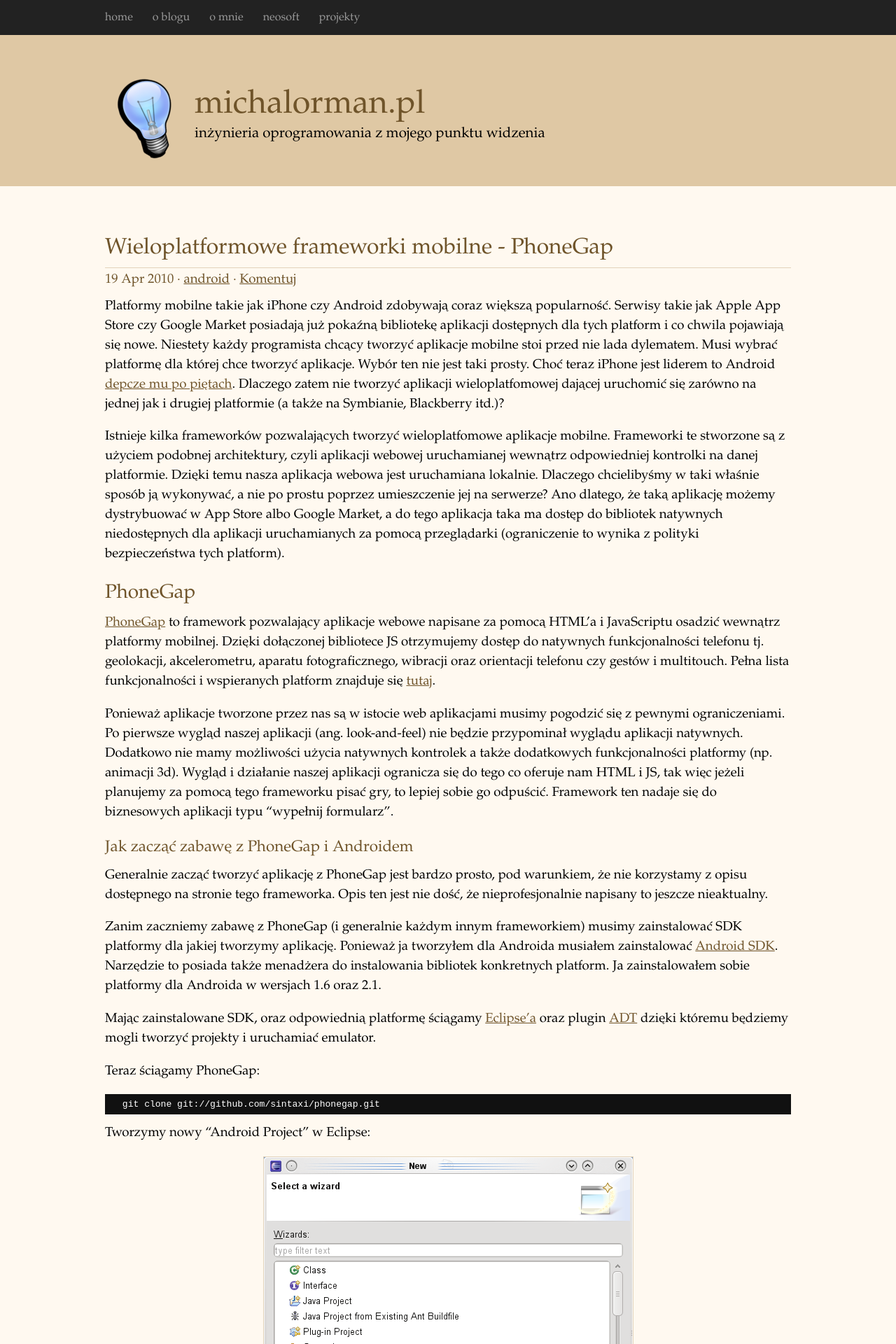
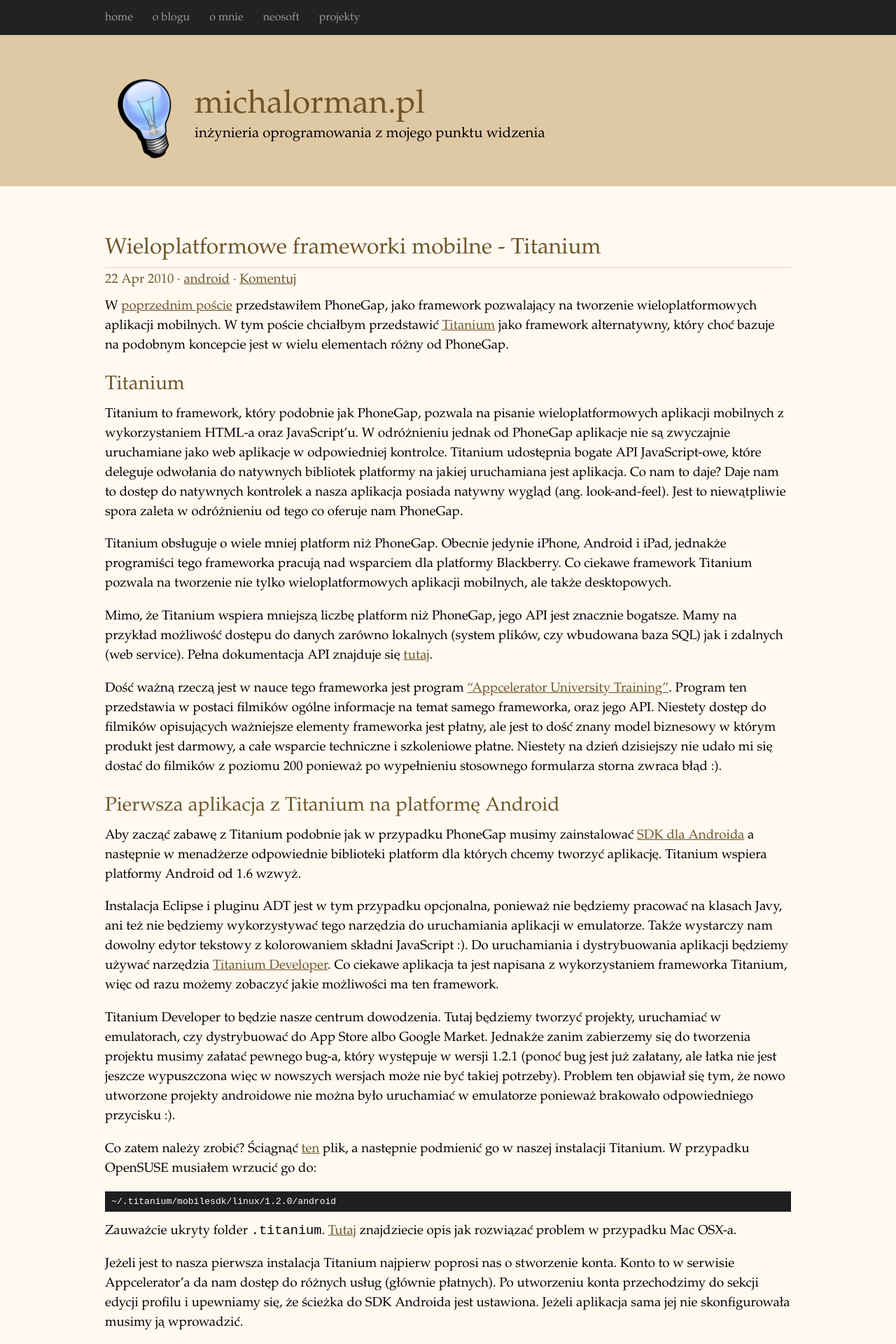
Before and after one commit to michalorman/michalorman-blog-old, a Jekyll site: the page built from index.html, in a window 1280 px wide. Shown: the top 1920 px of the page at 70% size. Built offline with Jekyll 4.4.1, drawn with Linux system fonts in a browser that asks for light colours; Markdown is read by kramdown in place of the engine named in the settings; comment, search, counter and statistics services are not loaded; some of the changed text lies outside the part shown.

Commit message:
Added post about Titanium.

```diff
--- /dev/null
+++ b/blog/android/_posts/2010-04-22-wieloplatformowe-frameworki-mobilne-titanium.markdown
@@ -0,0 +1,112 @@
+---
+layout: post
+title: Wieloplatformowe frameworki mobilne - Titanium
+description: Titanium to framework pozwalający tworzyć wieloplatformowe aplikacje mobilne. Jego zaletą jest możliwość korzystania z natywnych kontrolek co powoduje, że aplikacja wygląda tak jak natywna aplikacja napisana na daną platformę.
+keywords: titanium android phonegap iphone android symbian blackberry framework
+navbar_pos: 1
+---
+W [poprzednim poście](/blog/2010/04/wieloplatformowe-frameworki-mobilne-phonegap/) przedstawiłem PhoneGap, jako
+framework pozwalający na tworzenie wieloplatformowych aplikacji mobilnych. W tym poście chciałbym przedstawić
+[Titanium](http://developer.appcelerator.com/) jako framework alternatywny, który choć bazuje na podobnym koncepcie
+jest w wielu elementach różny od PhoneGap.
+
+## Titanium
+
+Titanium to framework, który podobnie jak PhoneGap, pozwala na pisanie wieloplatformowych aplikacji mobilnych
+z wykorzystaniem HTML-a oraz JavaScript'u. W odróżnieniu jednak od PhoneGap aplikacje nie są zwyczajnie uruchamiane
+jako web aplikacje w odpowiedniej kontrolce. Titanium udostępnia bogate API JavaScript-owe, które deleguje odwołania
+do natywnych bibliotek platformy na jakiej uruchamiana jest aplikacja. Co nam to daje? Daje nam to dostęp do
+natywnych kontrolek a nasza aplikacja posiada natywny wygląd (ang. look-and-feel). Jest to niewątpliwie spora zaleta
+w odróżnieniu od tego co oferuje nam PhoneGap.
+
+Titanium obsługuje o wiele mniej platform niż PhoneGap. Obecnie jedynie iPhone, Android i iPad, jednakże programiści
+tego frameworka pracują nad wsparciem dla platformy Blackberry. Co ciekawe framework Titanium pozwala na tworzenie
+nie tylko wieloplatformowych aplikacji mobilnych, ale także desktopowych.
+
+Mimo, że Titanium wspiera mniejszą liczbę platform niż PhoneGap, jego API jest znacznie bogatsze. Mamy na przykład
+możliwość dostępu do danych zarówno lokalnych (system plików, czy wbudowana baza SQL) jak i zdalnych (web service).
+Pełna dokumentacja API znajduje się [tutaj](http://developer.appcelerator.com/apidoc/mobile/latest).
+
+Dość ważną rzeczą jest w nauce tego frameworka jest program ["Appcelerator University Training"](http://developer.appcelerator.com/training).
+Program ten przedstawia w postaci filmików ogólne informacje na temat samego frameworka, oraz jego API. Niestety
+dostęp do filmików opisujących ważniejsze elementy frameworka jest płatny, ale jest to dość znany model biznesowy
+w którym produkt jest darmowy, a całe wsparcie techniczne i szkoleniowe płatne. Niestety na dzień dzisiejszy nie
+udało mi się dostać do filmików z poziomu 200 ponieważ po wypełnieniu stosownego formularza storna zwraca błąd
+:).
+
+## Pierwsza aplikacja z Titanium na platformę Android
+
+Aby zacząć zabawę z Titanium podobnie jak w przypadku PhoneGap musimy zainstalować [SDK dla Androida](http://developer.android.com/sdk/index.html)
+a następnie w menadżerze odpowiednie biblioteki platform dla których chcemy tworzyć aplikację. Titanium wspiera
+platformy Android od 1.6 wzwyż.
+
+Instalacja Eclipse i pluginu ADT jest w tym przypadku opcjonalna, ponieważ nie będziemy pracować na klasach Javy,
+ani też nie będziemy wykorzystywać tego narzędzia do uruchamiania aplikacji w emulatorze. Także wystarczy nam
+dowolny edytor tekstowy z kolorowaniem składni JavaScript :). Do uruchamiania i dystrybuowania aplikacji
+będziemy używać narzędzia [Titanium Developer](http://www.appcelerator.com/products/download/). Co ciekawe
+aplikacja ta jest napisana z wykorzystaniem frameworka Titanium, więc od razu możemy zobaczyć jakie możliwości
+ma ten framework.
+
+Titanium Developer to będzie nasze centrum dowodzenia. Tutaj będziemy tworzyć projekty, uruchamiać w emulatorach,
+czy dystrybuować do App Store albo Google Market. Jednakże zanim zabierzemy się do tworzenia projektu musimy
+załatać pewnego bug-a, który występuje w wersji 1.2.1 (ponoć bug jest już załatany, ale łatka nie jest jeszcze wypuszczona
+więc w nowszych wersjach może nie być takiej potrzeby). Problem ten objawiał się tym, że nowo utworzone projekty
+androidowe nie można było uruchamiać w emulatorze ponieważ brakowało odpowiedniego przycisku :).
+
+Co zatem należy zrobić? Ściągnąć [ten](http://github.com/appcelerator/titanium_mobile/raw/55fea80fe28a5940b890c2291ec68b7a756a3c27/support/android/android.py)
+plik, a następnie podmienić go w naszej instalacji Titanium. W przypadku OpenSUSE musiałem wrzucić go do:
+
+    ~/.titanium/mobilesdk/linux/1.2.0/android
+
+Zauważcie ukryty folder ``.titanium``. [Tutaj](http://developer.appcelerator.com/question/12931/getting-the-error)
+znajdziecie opis jak rozwiązać problem w przypadku Mac OSX-a.
+
+Jeżeli jest to nasza pierwsza instalacja Titanium najpierw poprosi nas o stworzenie konta. Konto to w serwisie
+Appcelerator'a da nam dostęp do różnych usług (głównie płatnych). Po utworzeniu konta przechodzimy do sekcji edycji
+profilu i upewniamy się, że ścieżka do SDK Androida jest ustawiona. Jeżeli aplikacja sama jej nie skonfigurowała
+musimy ją wprowadzić.
+
+<a href="/images/titanium/edit-profile.png" rel="colorbox" title="Powiększ obrazek"><img src="/images/titanium/edit-profile.png" alt="Edycja profilu" /></a>
+
+Teraz możemy stworzyć nowy projekt. Przechodzimy do panelu projektów, klikamy "New Project" i wypełniamy formularz:
+
+<a href="/images/titanium/new-project.png" rel="colorbox" title="Powiększ obrazek"><img src="/images/titanium/new-project.png" alt="Nowy projekt" /></a>
+
+Upewniamy się, że nasze SDK Androida zostało wykryte i klikamy "Create Project".
+
+Titanium stworzy nam odpowiednią strukturę projektu. Możemy teraz uruchomić ją w emulatorze i zobaczyć czy
+wszystko jest w porządku. Przechodzimy do "Test & Package", wybieramy wersję platformy którą chcemy emulować,
+a także rodzaj ekranu i poziom komunikatów (domyślnie jest to "Info").
+
+<a href="/images/titanium/launch.png" rel="colorbox" title="Powiększ obrazek"><img src="/images/titanium/launch.png" alt="Uruchamianie aplikacji" /></a>
+
+Klikamy "Launch" i czekamy aż Titanium uruchomi emulator, zbuduje naszą aplikację i zainstaluje ją.
+
+<a href="/images/titanium/run.png" rel="colorbox" title="Powiększ obrazek"><img src="/images/titanium/run.png" alt="Emulacja" /></a>
+
+Działa! Widzimy także, że w odróżnieniu od PhoneGap nasza aplikacja ma natywny dla Androida wygląd. Na tym etapie zostawię
+tę aplikację może jeszcze przyjdzie czas na bardziej dogłębne zapoznanie się z tym frameworkiem.
+
+## Wady i zalety
+
+Główną zaletą frameworka Titanium jest możliwość dostępu do natywnych kontrolek platformy, przez co aplikacja
+posiada natywny dla tej platformy wygląd. Osiągnięto to przez mapowanie wywołań JavaScript'owych na odpowiednie
+wywołania API platformy na której aplikacja jest uruchomiona. Kolejną zaletą jest Titanium Developer, czyli swoiste
+centrum dowodzenia z poziomu którego tworzymy i zarządzamy aplikacjami.
+
+Ogromną wadą tego frameworka jest brak możliwości debugowania naszej aplikacji inaczej niż poprzez wyświetlanie
+logów. Generalnie nasza aplikacja musi być uruchomiona na jakiejś konkretnej platformie przez co nie ma możliwości
+stworzenia zautomatyzowanych testów. Możliwe, że istnieje jakaś aplikacja do tego celu wewnątrz konkretnych
+platform, ale samo Titanium nie przychodzi nam z żadnym konkretnym rozwiązaniem.
+
+## Podsumowanie
+
+Framework Titanium podobnie jak PhoneGap pozwala nam tworzyć wieloplatformowe aplikacje mobilne. Wyróżnikiem tego
+frameworka jest możliwość odwoływania się poprzez bibliotekę JavaScript'ową bezpośrednio do natywnych kontrolek,
+przez co nasza aplikacja wygląda i działa tak jak natywna aplikacja. Framework ten posiada także dość dobre, choć
+płatne wsparcie ze strony Appcelerator'a, a także narzędzie Titanium Developer, które służy nam do uruchamiania
+i dystrybuowania naszych aplikacji.
+
+Minusem jest brak wsparcia ze strony frameworku do testowania i debugowania aplikacji, co może kończyć się sporymi
+problemami podczas kodowania. Zastosowanie tego frameworka to, podobnie jak w przypadku PhoneGap, biznesowe aplikacje
+typu wypełnij formularz i przeglądaj dane.
--- a/sitemap.xml
+++ b/sitemap.xml
@@ -74,6 +74,11 @@ layout: nil
   </url>
   <url>
     <loc>http://michalorman.pl/blog/2010/03/</loc>
+    <changefreq>weekly</changefreq>
+    <priority>0.4</priority>
+  </url>
+  <url>
+    <loc>http://michalorman.pl/blog/2010/04/</loc>
     <changefreq>weekly</changefreq>
     <priority>0.4</priority>
   </url>
--- a/stylesheets/default.css
+++ b/stylesheets/default.css
@@ -93,7 +93,7 @@ h1 a, h1 a:visited, h1 a:hover {
 }
 
 pre {
-    background-color: #111;
+    background-color: #1f1f1f;
     -moz-border-radius: 0.4em;
     padding: 0.5em 0.7em;
     display: block;
```
Also changed, not shown: images/titanium/edit-profile.png (added), images/titanium/launch.png (added), images/titanium/new-project.png (added), images/titanium/run.png (added).
